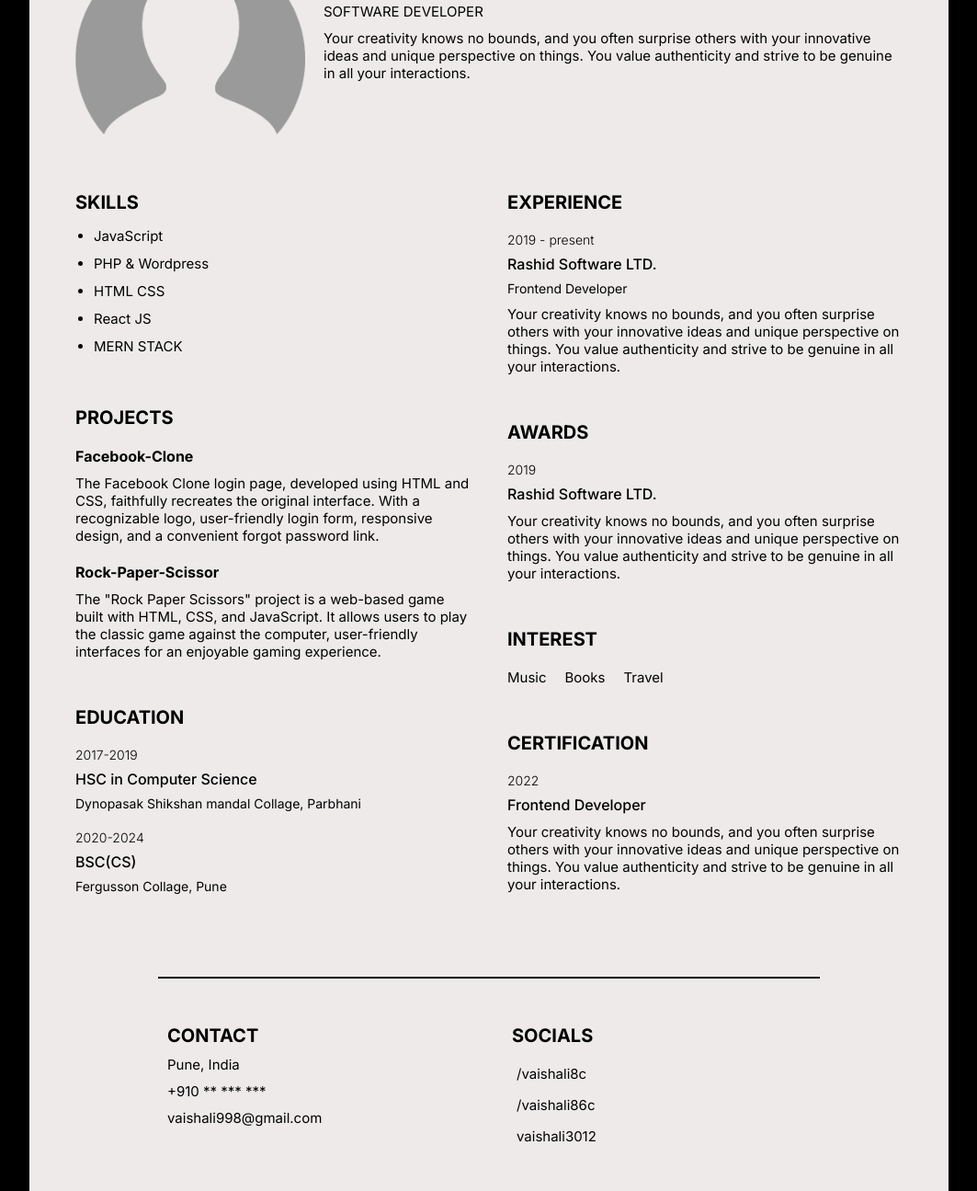
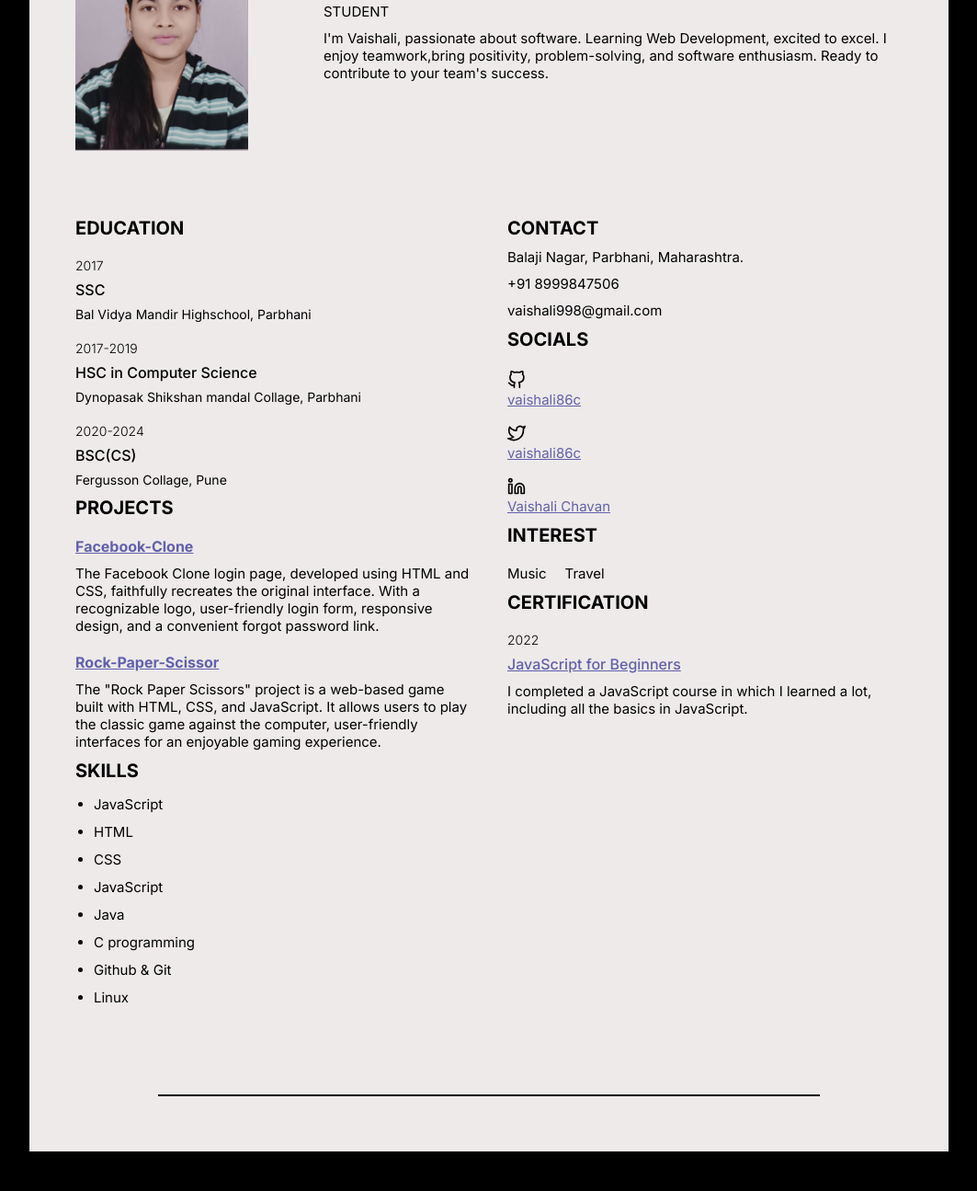
Before and after one commit to vaishali86c/Online-Resume, a plain HTML site: page index.html in a window 1280 px wide. Shown: the part 111-1406 px from the top of the page at 92% size, without its empty margins (108-1171 px from the left). After the commit the page ends 1363 px from the top, so only its background shows below. Drawn offline with nearby package versions, Linux system fonts and the light colour scheme.

Commit message:
Modify Resume

```diff
--- a/index.html
+++ b/index.html
@@ -15,55 +15,35 @@
     <div class="profile">
       <div class="profile_container">
         <div class="profile_profileImg">
-          <img src="img.png" alt="vaishali chavan">
+          <img src="imgg.jpg" alt="vaishali chavan">
         </div>
         <div>
           <h1 class="profile_name">
             <span class="profile_name_firstName">Vaishali</span>
             <span class="profile_name_lastName">Chavan</span>
           </h1>
-          <p class="profile_title">Software Developer</p>
+          <p class="profile_title">Student</p>
           <p class="description profile_description">
-            Your creativity knows no bounds, and you often surprise others with your
-             innovative ideas and unique perspective on things.
-            You value authenticity and strive to be genuine in all your interactions.
+            I'm Vaishali, passionate about software. Learning Web Development, excited to excel.
+             I enjoy teamwork,bring positivity, problem-solving, and software enthusiasm.
+             Ready to contribute to your team's success.
           </p>
         </div>
       </div>
     </div>
 
     <div class="group-1">
-      <div class="skills">
-        <h3 class="title">Skills</h3>
-        <ul class="skills_list description">
-          <li>JavaScript</li>
-          <li>PHP & Wordpress</li>
-          <li>HTML CSS</li>
-          <li>React JS</li>
-          <li>MERN STACK</li>
-        </ul>
-      </div>
-      <div class="ref">
-        <h3 class="title">Projects</h3>
-        <div class="ref_item">
-          <h4 class="ref_name">Facebook-Clone</h4>
-          <p class="description">
-            The Facebook Clone login page, developed using HTML and CSS, faithfully recreates the original interface.
-            With a recognizable logo, user-friendly login form, responsive design, and a convenient forgot password
-            link.
-            </p>
-        </div>
-        <div class="ref_item">
-          <h4 class="ref_name">Rock-Paper-Scissor</h4>
-          <p class="description">
-            The "Rock Paper Scissors" project is a web-based game built with HTML, CSS, and JavaScript. It allows users
-            to play the classic game against the computer, user-friendly interfaces for an enjoyable gaming experience.
-             </p>
-        </div>
-      </div>
 
       <div class="edu">
         <h3 class="title">Education</h3>
+
+        <div class="edu_item">
+          <p class="item_preTitle">2017</p>
+          <h4 class="item_title">SSC</h4>
+          <p class="item_subtitle">
+             Bal Vidya Mandir Highschool, Parbhani
+          </p>
+        </div>
         <div class="edu_item">
           <p class="item_preTitle">2017-2019</p>
           <h4 class="item_title">HSC in Computer Science</h4>
@@ -78,32 +58,69 @@
             Fergusson Collage, Pune
           </p>
         </div>
+      <div class="ref">
+        <h3 class="title">Projects</h3>
+        <div class="ref_item">
+          <h4 class="ref_name"><a href="https://github.com/vaishali86c/Facebook--clone" style="color: rgb(97, 96, 173);"><u>Facebook-Clone</u></a></h4>
+          <p class="description">
+            The Facebook Clone login page, developed using HTML and CSS, faithfully recreates the original interface.
+            With a recognizable logo, user-friendly login form, responsive design, and a convenient forgot password
+            link.
+            </p>
+        </div>
+        <div class="ref_item">
+          <h4 class="ref_name"><a href="https://vaishali86c.github.io/Rock-Paper-Scissor/" style="color: rgb(97, 96, 173);"><u>Rock-Paper-Scissor</u></a></h4>
+          <p class="description">
+            The "Rock Paper Scissors" project is a web-based game built with HTML, CSS, and JavaScript. It allows users
+            to play the classic game against the computer, user-friendly interfaces for an enjoyable gaming experience.
+             </p>
+        </div>
+      </div>
+
+      <div class="skills">
+        <h3 class="title">Skills</h3>
+        <ul class="skills_list description">
+          <li>JavaScript</li>
+          <li>HTML</li>
+          <li>CSS</li>
+          <li>JavaScript</li>
+          <li>Java</li>
+          <li>C programming</li>
+          <li>Github & Git</li>
+          <li>Linux</li>
+        </ul>
+      </div>
     </div>
     </div>
     <div class="group-2">
-      <div class="exp">
-        <h3 class="title">Experience</h3>
-        <div class="exp_item">
-          <p class="item_preTitle">2019 - present</p>
-          <h4 class="item_title">Rashid Software LTD.</h4>
-          <p class="item_subtitle">Frontend Developer</p>
-          <p class=" description">
-            Your creativity knows no bounds, and you often surprise others with your
-            innovative ideas and unique perspective on things.
-            You value authenticity and strive to be genuine in all your interactions.
+      <div class="contact">
+        <h3 class="title">Contact</h3>
+        <div class="contact_info">
+          <p class="description">
+            Balaji Nagar, Parbhani, Maharashtra.
+          </p>
+          <p class="description">
+            +91 8999847506
+          </p>
+          <p class="description">
+            vaishali998@gmail.com
           </p>
         </div>
-      </div>
-      <div class="awards">
-        <h3 class="title">Awards</h3>
-        <div class="awards_item">
-          <p class="item_preTitle">2019</p>
-          <h4 class="item_title">Rashid Software LTD.</h4>
-          <p class=" description">
-            Your creativity knows no bounds, and you often surprise others with your
-             innovative ideas and unique perspective on things.
-             You value authenticity and strive to be genuine in all your interactions.
-          </p>
+      <div class="social">
+        <h3 class="title">Socials</h3>
+        <div class="social_items">
+          <a href="#" target="_b" class="social_item">
+            <i data-feather="github"></i>
+            <span><a href="https://github.com/vaishali86c" style="color: rgb(97, 96, 173);"><u class="social-links">vaishali86c</u></a></span>
+          </a>
+          <a href="#" target="_blank" class="social_item">
+            <i data-feather="twitter"></i>
+            <span><a href="https://twitter.com/vaishali86c" style="color: rgb(97, 96, 173);"><u class="social-links">vaishali86c</u></a></span>
+          </a>
+          <a href="#" target="_blank" class="social_item">
+            <i data-feather="linkedin"></i>
+            <span><a href="https://www.linkedin.com/in/vaishali-chavan-307041244/" style="color: rgb(97, 96, 173);"><u class="social-links">Vaishali Chavan</u></a></span>
+          </a>
         </div>
       </div>
 
@@ -112,9 +129,6 @@
         <div class="interest_items">
           <div class="interest_item">
             <span>Music</span>
-          </div>
-          <div class="interest_item">
-            <span>Books</span>
           </div>
           <div class="interest_item">
             <span>Travel</span>
@@ -126,50 +140,18 @@
         <h3 class="title">certification</h3>
         <div class="certification_item">
           <p class="item_preTitle">2022</p>
-          <h4 class="item_title">Frontend Developer</h4>
+          <h4 class="item_title"><a href="https://www.udemy.com/certificate/UC-e40b03d6-09b6-4212-9f20-d42f49afda42/" style="color: rgb(97, 96, 173);"><u>JavaScript for Beginners</u></a></h4>
           <p class="description">
-            Your creativity knows no bounds, and you often surprise others with your
-             innovative ideas and unique perspective on things.
-             You value authenticity and strive to be genuine in all your interactions.
+            I completed a JavaScript course in which I learned a lot, including all the basics in JavaScript.
           </p>
         </div>
       </div>
     </div>
-    <hr>
-    <div class="group-3">
-      <div class="contact">
-        <h3 class="title">Contact</h3>
-        <div class="contact_info">
-          <p class="description">
-            Pune, India
-          </p>
-          <p class="description">
-            +910 ** *** ***
-          </p>
-          <p class="description">
-            vaishali998@gmail.com
-          </p>
-        </div>
-      </div>
-      <div class="social">
-        <h3 class="title">Socials</h3>
-        <div class="social_items">
-          <a href="#" target="_b" class="social_item">
-            <i data-feather="github"></i>
-            <span>/vaishali8c</span>
-          </a>
-          <a href="#" target="_blank" class="social_item">
-            <i data-feather="twitter"></i>
-            <span>/vaishali86c</span>
-          </a>
-          <a href="#" target="_blank" class="social_item">
-            <i data-feather="linkedin"></i>
-            <span>vaishali3012</span>
-          </a>
-        </div>
-      </div>
-    </div>
   </div>
+  <hr>
+  <script>
+    feather.replace()
+  </script>
 </body>
 
 </html>
--- a/styles.css
+++ b/styles.css
@@ -18,7 +18,7 @@ body {
 	color: rgb(0, 0, 0);
 }
 img {
-	width: 100%;
+	width: 75%;
 }
 a {
 	text-decoration: none;
@@ -35,6 +35,7 @@ a {
 	font-weight: 700;
 	font-size: 2rem;
 	text-transform: uppercase;
+	margin-top: 10px;
 }
 .item_preTitle {
 	font-size: 1.4rem;
@@ -53,6 +54,9 @@ a {
 	font-weight: 400;
 }
 
+.social-links {
+	font-size: 15px;
+}
 .container {
 	max-width: 1000px;
 	width: 90%;
```
Also changed, not shown: imgg.jpg (added).
